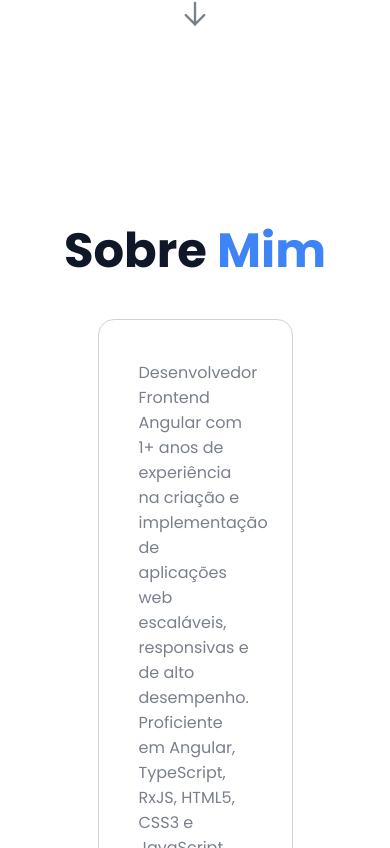
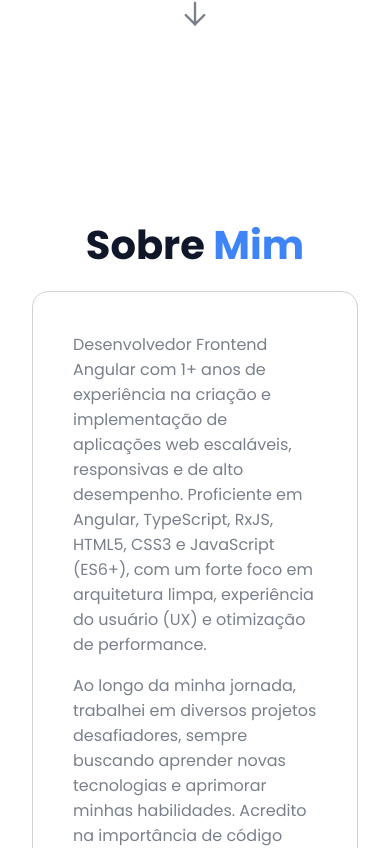
Before and after one commit to ThiagoSantos06/portfolio_thiago, an Angular app: page / in a window 390 px wide. Shown: the part 536-1384 px from the top of the page. Built offline with nearby package versions, Linux system fonts and the light colour scheme.

Commit message:
💄 style: Adicionar responsividade do about-me

```diff
--- a/src/app/pages/about-me/about-me.css
+++ b/src/app/pages/about-me/about-me.css
@@ -3,7 +3,7 @@ section {
     justify-content: center;
     align-items: center;
     flex-direction: column;
-    padding: 5rem 0;
+    padding: 5rem 2rem;
     gap: 2rem;
 }
 
@@ -22,7 +22,8 @@ span {
     border: 1px solid var(--color-8);
     padding: 2.5rem;
     border-radius: 1rem;
-    width: 50%;
+    width: 100%;
+    max-width: 50%;
     gap: 1.5rem;
     transition: 0.2s;
 }
@@ -35,3 +36,19 @@ span {
 .paragraph {
     color: var(--color-2);
 }
+
+@media (max-width: 1024px) {
+    .content-about-me {
+        max-width: 100%;
+    }
+}
+
+@media (max-width: 480px) {
+    section, .content-about-me {
+        gap: 1rem;
+    }
+
+    .title-about-me {
+        font-size: 2.5rem;
+    }
+}
```
